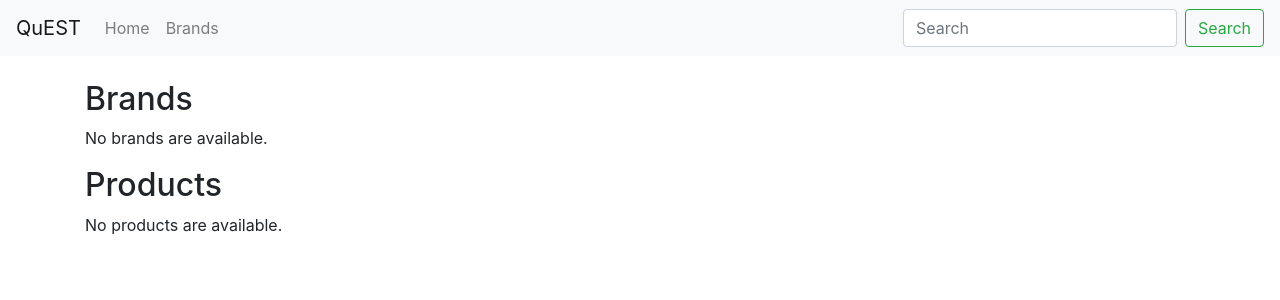
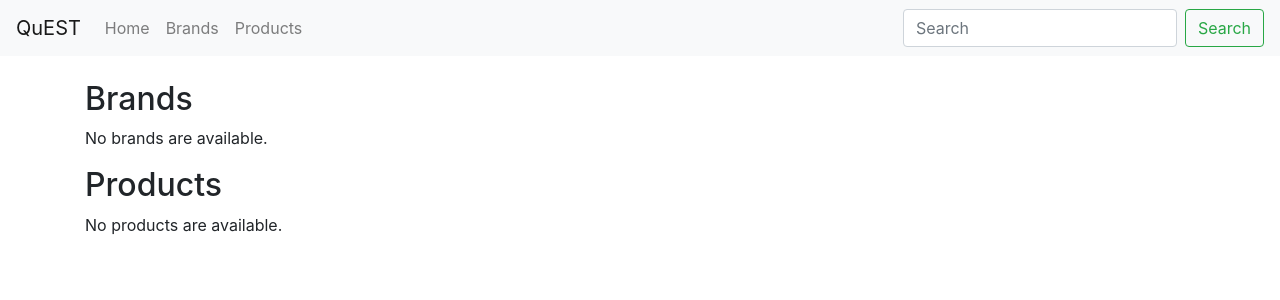
Before and after one commit to kangea/IST303-G4-GroupProject, a Django app: page / in a window 1280 px wide. Shown: the top 300 px of the page. Run offline with Django 3.2, Linux system fonts and the light colour scheme; data that the repository does not hold is empty; some libraries are stand-ins or nearby versions.

Commit message:
added products page

```diff
--- a/products_monitor/templates/products_monitor/base.html
+++ b/products_monitor/templates/products_monitor/base.html
@@ -18,6 +18,9 @@
       <li class="nav-item">
         <a class="nav-link" href="{% url 'products_monitor:brands' %}">Brands</a>
       </li>
+      <li class="nav-item">
+        <a class="nav-link" href="{% url 'products_monitor:products' %}">Products</a>
+      </li>
     </ul>
     <form class="form-inline my-2 my-lg-0">
       <input class="form-control mr-sm-2" type="search" placeholder="Search" aria-label="Search">
--- a/products_monitor/urls.py
+++ b/products_monitor/urls.py
@@ -6,5 +6,6 @@ app_name = 'products_monitor'
 urlpatterns = [
     path('', views.IndexView.as_view(), name='index'),
     path('brands', views.BrandView.as_view(), name='brands'),
+    path('products', views.ProductView.as_view(), name='products'),
     path('<int:pk>/', views.ProductDetailView.as_view(), name='product_detail')
 ]
--- a/products_monitor/views.py
+++ b/products_monitor/views.py
@@ -17,6 +17,10 @@ class IndexView(generic.ListView):
         context['product_list'] = Product.objects .all()
         return context
 
+class ProductView(generic.ListView):
+    template_name = 'products_monitor/products.html'
+
+
 class ProductDetailView(generic.DetailView):
     model = Product
     template_name = 'products_monitor/product_detail.html'
```
